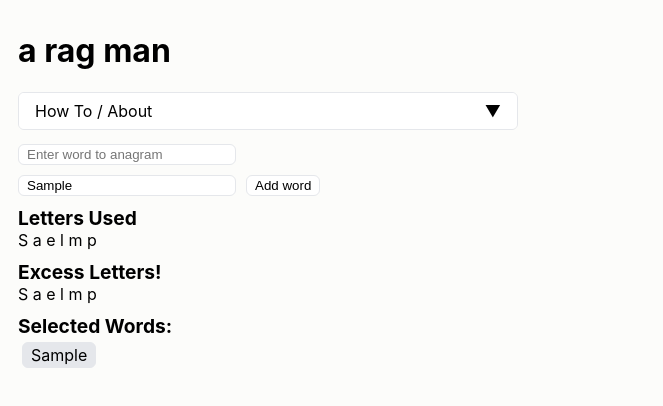
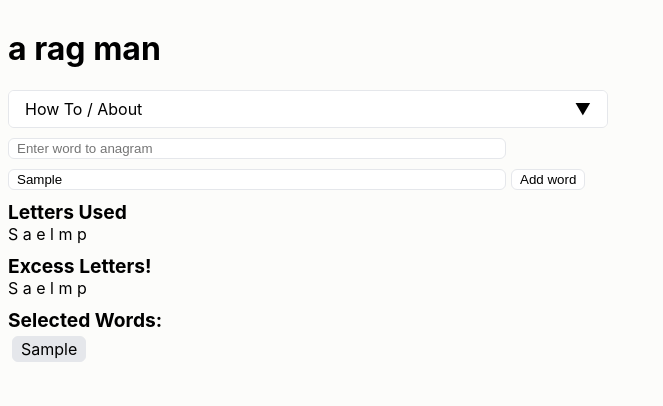
Before and after one commit to bongovanfifi/aragman, a React (Vite) app: page / in a window 1280 px wide. Both pictures are taken after typing "Sample" into the empty fields and a click on the button "Add word". Shown: the top 406 px of the page, without its empty margins (0-663 px from the left). Built offline with nearby package versions, Linux system fonts and the light colour scheme.

Commit message:
css cleanup

```diff
--- a/src/App.tsx
+++ b/src/App.tsx
@@ -6,32 +6,21 @@ import { getAnagramKeys } from "./lib/anagrams";
 const containerStyle = {
   display: "flex",
   flexDirection: "column" as const,
-  gap: "10px",
+  gap: "10px 5px",
   width: "95%",
   maxWidth: "600px", // Keep the max-width for desktop
-  margin: "10px",
 };
 
 const inputGroupStyle = {
   display: "flex",
   alignItems: "center",
-  gap: "10px",
-  flexWrap: "wrap" as const,
+  gap: "5px 5px",
   width: "100%",
 };
 
 const inputStyle = {
-  width: "200px",
-};
-
-const textBlockStyle = {
-  width: "100%", // Changed from fixed 500px to be responsive
-  maxWidth: "500px", // Added max-width to maintain readability on larger screens
-  textAlign: "left" as const,
-};
-
-const lettersStyle = {
-  fontSize: "1rem",
+  width: "80%",
+  minWidth: "40%",
 };
 
 const sectionStyle = {
@@ -189,7 +178,7 @@ function App() {
   return (
     <div style={containerStyle}>
       {/* TODO: add dropdown to select word list. also, add a smaller wordlist */}
-      <div style={textBlockStyle}>
+      <div>
         <h1>a rag man</h1>
         <AccordionItem title="How To / About">
           Type something in to see candidate anagrams of different lengths. You
@@ -245,7 +234,7 @@ function App() {
       {usedLetters.length > 0 && (
         <div>
           <div style={sectionStyle}>Letters Used</div>
-          <div style={lettersStyle}>{usedLetters.join(" ")}</div>
+          {usedLetters.join(" ")}
         </div>
       )}
       {remainingLetters.length > 0 &&
@@ -253,13 +242,13 @@ function App() {
         remainingLetters.length < cleanInput(baseWord).length && (
           <div>
             <div style={sectionStyle}>Letters Remaining</div>
-            <div style={lettersStyle}>{remainingLetters.join(" ")}</div>
+            {remainingLetters.join(" ")}
           </div>
         )}
       {excessLetters.length > 0 && (
         <div>
           <div style={sectionStyle}>Excess Letters!</div>
-          <div style={lettersStyle}>{excessLetters.join(" ")}</div>
+          {excessLetters.join(" ")}
         </div>
       )}
       {selectedWords.length > 0 && (
--- a/src/components.tsx
+++ b/src/components.tsx
@@ -25,7 +25,6 @@ const accordionStyle = {
   border: "1px solid #e5e7eb",
   borderRadius: "6px",
   overflow: "hidden",
-  margin: "4px 0",
 };
 
 const headerStyle = {
--- a/src/index.css
+++ b/src/index.css
@@ -19,11 +19,9 @@ body {
 @media screen and (max-width: 600px) {
   input, button {
     width: 100% !important;
-    margin-bottom: 8px;
   }
 
   span[style*="minWidth"] {
     min-width: 100% !important;
-    margin-bottom: 4px;
   }
 }
```
